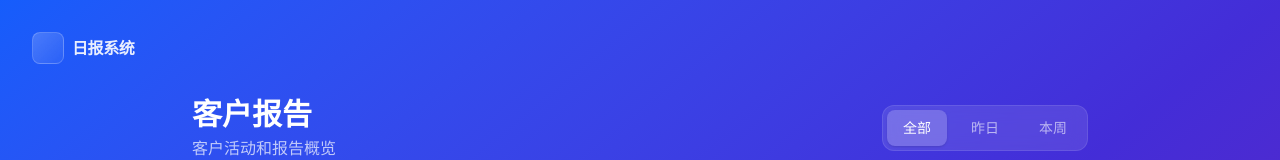
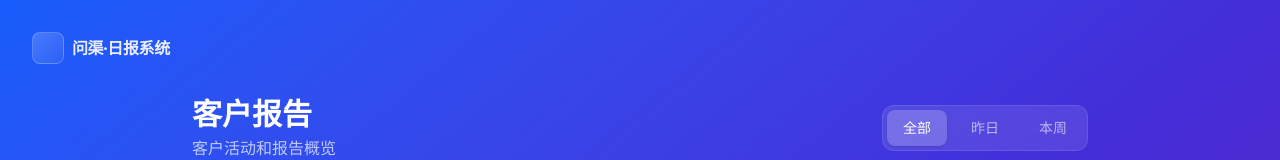
Before and after one commit to gerayyy/wenquchat, a React (Vite) app in the folder daily-report-web/: page /view in a window 1280 px wide. Shown: the top 160 px of the page. Built offline with nearby package versions, Linux system fonts and the light colour scheme.

Commit message:
修改了标题

```diff
--- a/daily-report-web/index.html
+++ b/daily-report-web/index.html
@@ -4,7 +4,7 @@
     <meta charset="UTF-8" />
     <link rel="icon" type="image/svg+xml" href="/vite.svg" />
     <meta name="viewport" content="width=device-width, initial-scale=1.0" />
-    <title>日报系统</title>
+    <title>问渠·日报系统</title>
   </head>
   <body>
     <div id="root"></div>
--- a/daily-report-web/src/App.tsx
+++ b/daily-report-web/src/App.tsx
@@ -14,7 +14,7 @@ function AppContent() {
       <header className="mb-8 flex items-center justify-between">
         <div className="flex items-center gap-2">
           <div className="w-8 h-8 rounded-lg bg-gradient-to-br from-white/20 to-white/5 backdrop-blur-md border border-white/20" />
-          <span className="font-bold text-white/90 tracking-tight">日报系统</span>
+          <span className="font-bold text-white/90 tracking-tight">问渠·日报系统</span>
         </div>
       </header>
 
```
